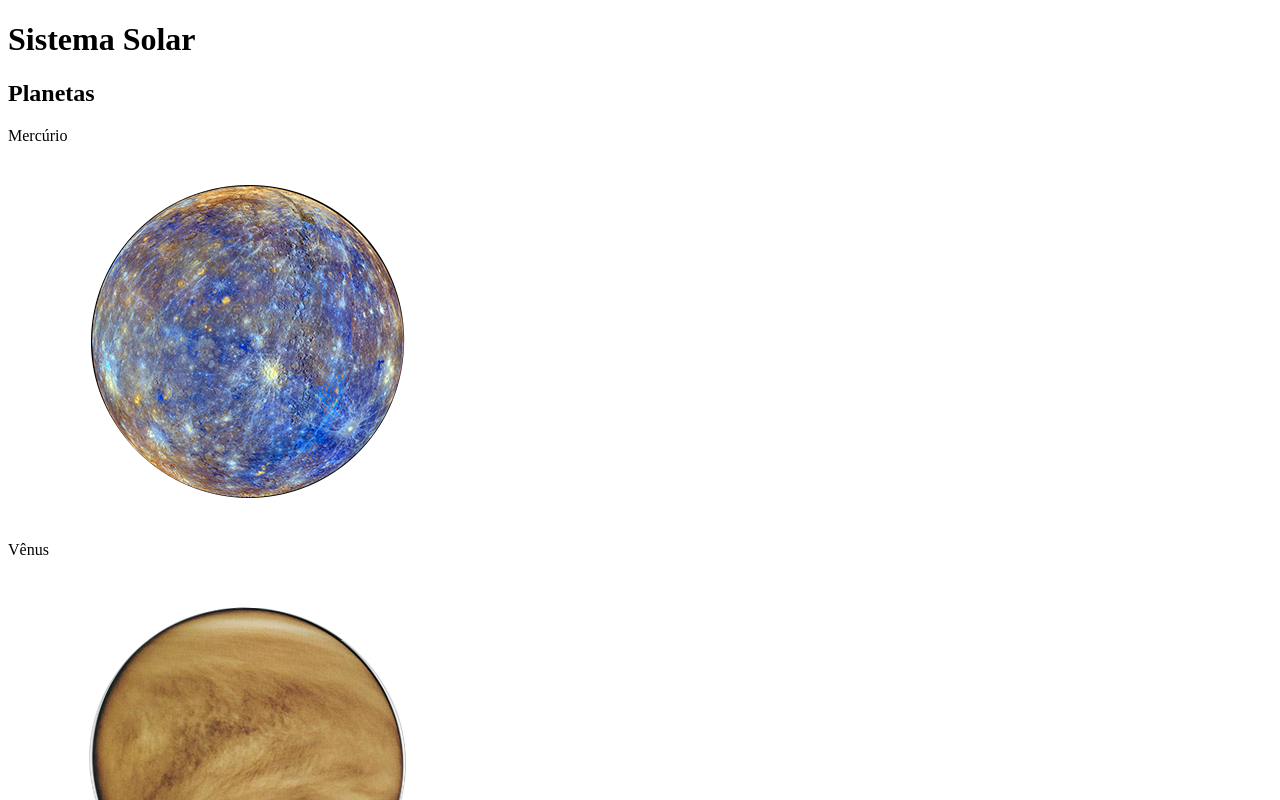
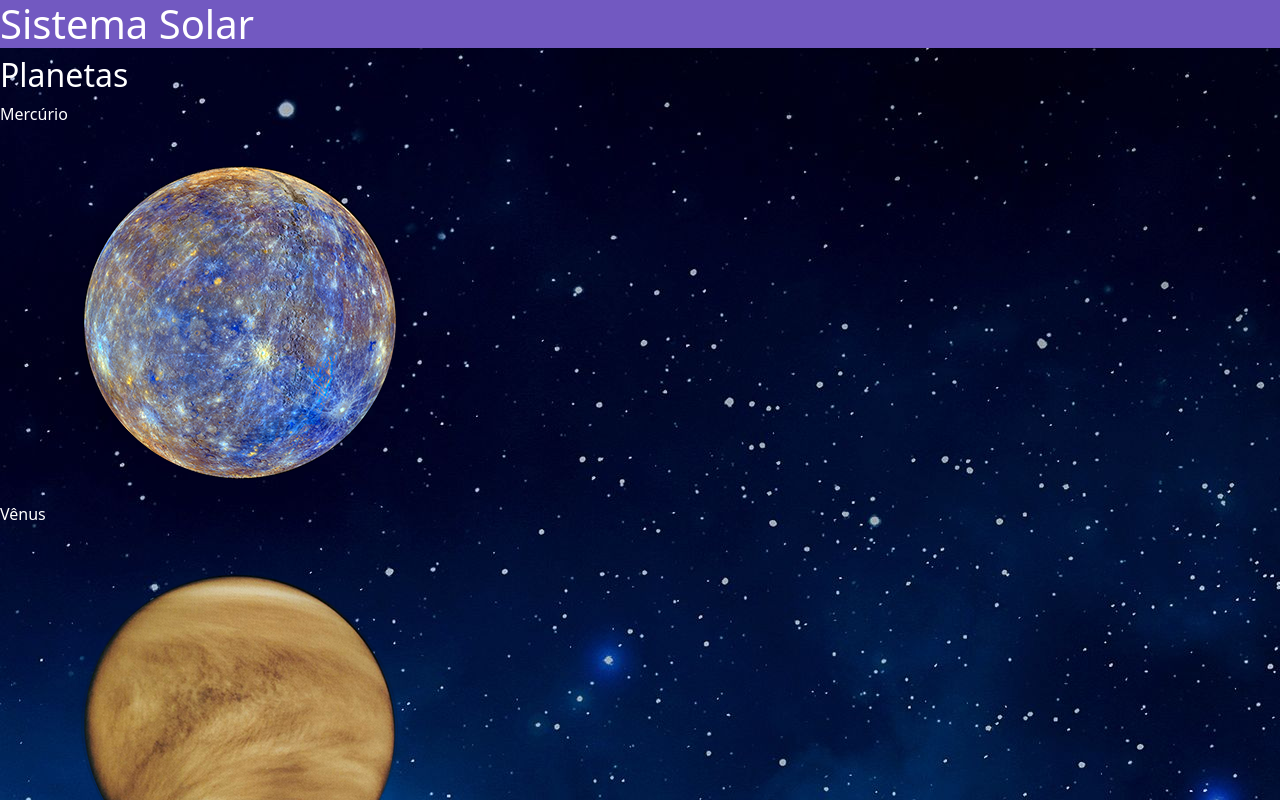
Before and after one commit to MarcoViana0303/project-solar-system, a React (Create React App) app: page / in a window 1280 px wide. Shown: the top 800 px of the page. Built offline with nearby package versions, Linux system fonts and the light colour scheme.

Commit message:
feat: estilizando o projeto

```diff
--- a/package.json
+++ b/package.json
@@ -6,15 +6,21 @@
     "node": "16"
   },
   "dependencies": {
+    "@react-icons/all-files": "^4.1.0",
     "@testing-library/jest-dom": "^5.14.1",
     "@testing-library/react": "^11.2.7",
     "@testing-library/user-event": "^12.8.3",
+    "gh-pages": "^4.0.0",
     "react": "^17.0.2",
     "react-dom": "^17.0.2",
+    "react-icons": "^4.7.1",
     "react-scripts": "5.0.0",
     "web-vitals": "^1.1.2"
   },
+  "homepage": "https://username.github.io/app-toot-name",
   "scripts": {
+    "predeploy": "npm run build",
+    "deploy": "gh-pages -d build",
     "start": "react-scripts start",
     "build": "react-scripts build",
     "test": "react-scripts test",
--- a/public/index.html
+++ b/public/index.html
@@ -10,6 +10,7 @@
       content="Web site created using create-react-app"
     />
     <link rel="apple-touch-icon" href="%PUBLIC_URL%/logo192.png" />
+    <link rel="stylesheet" href="https://cdn.jsdelivr.net/npm/bootstrap@5.2.3/dist/css/bootstrap.min.css" />
     <!--
       manifest.json provides metadata used when your web app is installed on a
       user's mobile device or desktop. See https://developers.google.com/web/fundamentals/web-app-manifest/
@@ -39,5 +40,6 @@
       To begin the development, run `npm start` or `yarn start`.
       To create a production bundle, use `npm run build` or `yarn build`.
     -->
+    <script src="https://cdn.jsdelivr.net/npm/bootstrap@5.2.3/dist/js/bootstrap.min.js" integrity="sha384-cuYeSxntonz0PPNlHhBs68uyIAVpIIOZZ5JqeqvYYIcEL727kskC66kF92t6Xl2V" crossorigin="anonymous"></script>
   </body>
 </html>
--- a/src/App.css
+++ b/src/App.css
@@ -1,3 +1,12 @@
-.App {
-  text-align: center;
+@import url("https://fonts.googleapis.com/css?family=Source+Sans+Pro");
+
+header{
+  width: 100%;
+  background-color: #7259c1;
+
 }
+
+body {
+    background: url('/universe.jpg');
+    color: white;
+}
--- a/src/App.js
+++ b/src/App.js
@@ -2,6 +2,7 @@ import React from 'react';
 import Header from './components/Header';
 import SolarSystem from './components/SolarSystem';
 import Missions from './components/Missions';
+import './App.css'
 
 class App extends React.Component {
   render() {
```
Also changed, not shown: src/components/index.js (+10 -0 lines), universe.jpg (added), 34 other files (tests, documents, lock files or other folders).
